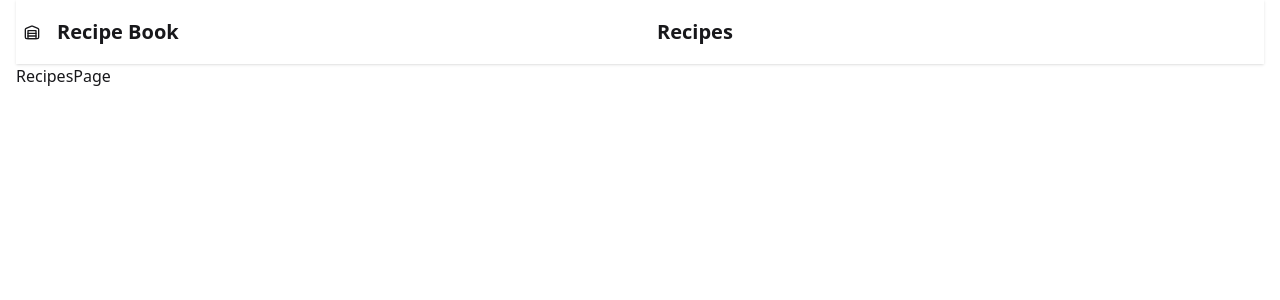
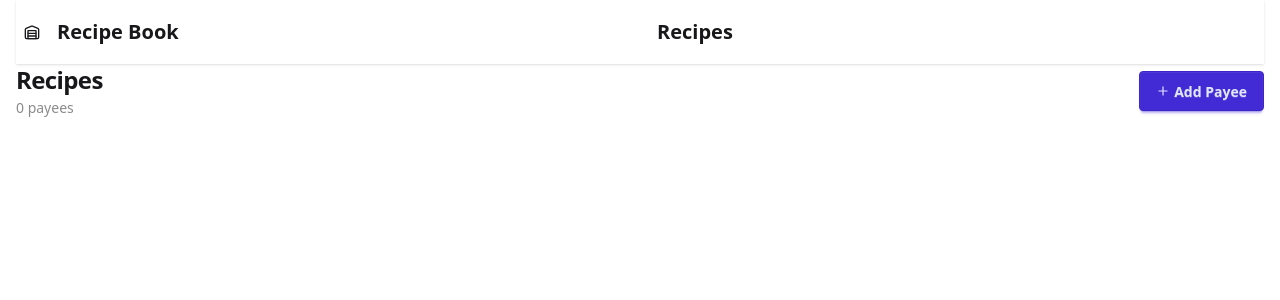
Before and after one commit to greynomeng/recipe-book-next, a Next.js app: page /recipes in a window 1280 px wide. Shown: the top 300 px of the page. Built offline with nearby package versions, Linux system fonts and the light colour scheme; no server answers; the database is empty.

Commit message:
Recipes page PageHeader

```diff
--- a/app/(pages)/recipes/page.jsx
+++ b/app/(pages)/recipes/page.jsx
@@ -1,5 +1,31 @@
-import React from "react";
+// @ts-nocheck
+"use client";
+
+import PageHeader from "@/app/components/PageHeader";
+import { useState } from "react";
+import { LuPlus } from "react-icons/lu";
+import { useFetch } from "@/app/hooks/useFetch";
 
 export default function RecipesPage() {
-  return <div>RecipesPage</div>;
+  const { data: recipes, loading, refetch } = useFetch("/api/recipes");
+  const [selected, setSelected] = useState(null);
+  const [search, setSearch] = useState("");
+
+  const openAdd = () => {};
+
+  return (
+    <>
+      {/* Header */}
+      <PageHeader
+        title="Recipes"
+        subtitle={`${recipes?.length || 0} payees`}
+        action={
+          <button className="btn btn-primary gap-1" onClick={openAdd}>
+            <LuPlus />
+            Add Payee
+          </button>
+        }
+      />
+    </>
+  );
 }
```
Also changed, not shown: jsconfig.json (+5 -2 lines).
